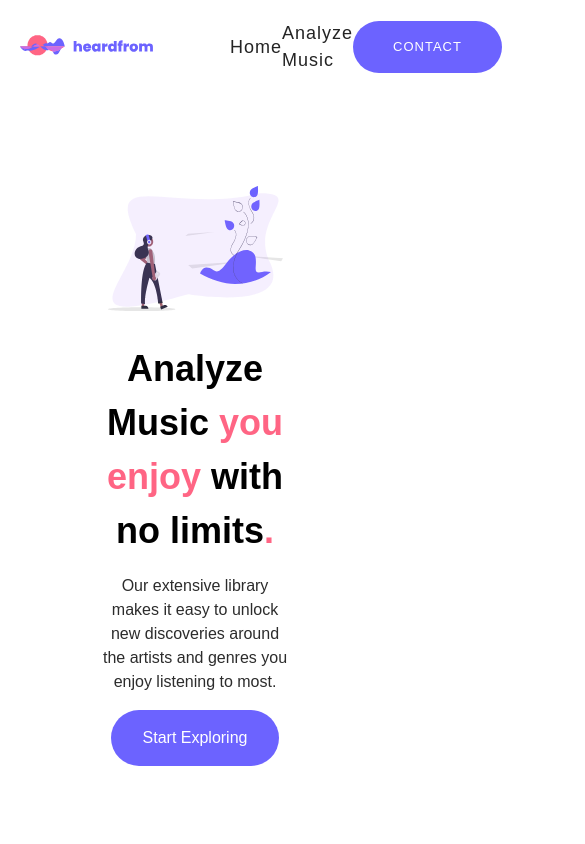
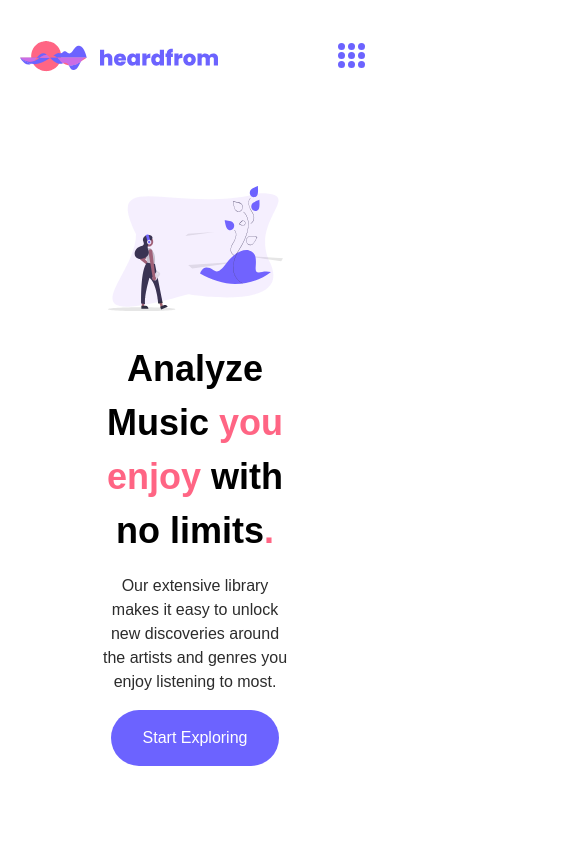
Before and after one commit to jmadrigaladan/spotify-react-api, a React (Create React App) app: page / in a window 390 px wide. Shown: the top 844 px of the page, 585 px wide, since content can reach past the window. Built offline with nearby package versions, Linux system fonts and the light colour scheme.

Commit message:
working on navbar responsiveness

```diff
--- a/src/components/Features.css
+++ b/src/components/Features.css
@@ -17,11 +17,15 @@
 .purpleText {
   color: #756dff;
 }
+.link__container {
+  margin-top: 24px;
+  text-align: left;
+}
 
 .discovering__link {
   display: flex;
+  width: 100%;
   align-items: center;
-  /* text-decoration: underline; */
   color: #756dff;
   font-size: 18px;
   font-weight: 600;
@@ -46,16 +50,13 @@
 .featuresText__container {
   display: flex;
   flex-direction: column;
+  justify-content: start;
   width: 50%;
 }
 
 .cards__container {
   width: 50%;
   margin-left: 40px;
-}
-
-.link__container {
-  margin-top: 24px;
 }
 
 .deck {
@@ -133,10 +134,6 @@
     top: 60px;
     left: 128px;
   }
-  /* .card__background {
-    width: 300px;
-  }
-*/
 }
 
 @media (max-width: 956px) {
--- a/src/components/Features.jsx
+++ b/src/components/Features.jsx
@@ -24,7 +24,7 @@ function Features() {
             taste.
           </p>
           <div className="link__container">
-            <Link className="discovering__link">
+            <Link className="discovering__link purple__text">
               Start discovering
               <ArrowForward className="arrow__link" />
             </Link>
--- a/src/components/Nav.css
+++ b/src/components/Nav.css
@@ -52,3 +52,88 @@
   -ms-transform: scale(0.98);
   transform: scale(0.98);
 }
+
+.phone__navbar {
+  display: none;
+}
+
+.phone__nav {
+  border: none;
+  background-color: transparent;
+}
+.bento-menu[data-v-48b363cf] {
+  width: 27px;
+  height: 27px;
+  display: flex;
+  flex-wrap: wrap;
+  justify-content: space-between;
+  box-sizing: content-box;
+  padding: 5px;
+  cursor: pointer;
+}
+.bento-menu > div[data-v-48b363cf] {
+  width: 7px;
+  height: 7px;
+  border-radius: 50%;
+  background-color: #6c63ff;
+  transition: all 0.4s ease;
+}
+
+@media (max-width: 1023px) {
+  .nav__links {
+    width: 60%;
+  }
+}
+
+@media (max-width: 768px) {
+  .nav__links {
+    display: none;
+  }
+  .phone__navbar {
+    display: block;
+  }
+  .phone__menu {
+    transform: translateX(100%);
+    opacity: 0;
+    position: fixed;
+    width: 100%;
+    height: 100vh;
+    top: 0;
+    left: 0;
+    z-index: 1005;
+    background-color: hsla(0, 0%, 100%, 0.95);
+    transition: all 0.4s ease;
+    display: flex;
+    flex-direction: column;
+    justify-content: center;
+    align-items: center;
+  }
+  .phone__nav--link {
+    font-size: 32px;
+    color: #6c63ff;
+    margin: 0 0 60px;
+  }
+}
+.phone__menu--active {
+  transform: translateX(0);
+  opacity: 1;
+}
+.bento-menu--active {
+  opacity: 0;
+}
+.close__btn-menu {
+  position: absolute;
+  top: 32px;
+  right: 32px;
+  font-size: 32px;
+  background-color: transparent;
+  z-index: 2000;
+  cursor: pointer;
+  color: #6c63ff;
+  opacity: 0;
+  transition: all 0.4s ease;
+}
+
+.close__btn-menu--active {
+  opacity: 1;
+}
--- a/src/components/Nav.jsx
+++ b/src/components/Nav.jsx
@@ -4,6 +4,10 @@ import "./Nav.css";
 import logoPurple from "../assets/heardfrom text logo PURPLE.svg";
 
 function Nav() {
+  const phoneMenu = document.querySelector(".phone__menu");
+  const bentoMenu = document.querySelector(".bento-menu");
+  const closeBtnMenu = document.querySelector(".close__btn-menu");
+
   return (
     <nav>
       <div className="nav__container">
@@ -28,7 +32,14 @@ function Nav() {
           </li>
         </ul>
 
-        {/* <div className="phone__navbar">
+        <div
+          className="phone__navbar"
+          onClick={() => {
+            phoneMenu.classList.toggle("phone__menu--active");
+            bentoMenu.classList.toggle("bento-menu--active");
+            closeBtnMenu.classList.toggle("close__btn-menu--active");
+          }}
+        >
           <div data-v-48b363cf="" className="bento-menu">
             <div data-v-48b363cf=""></div>
             <div data-v-48b363cf=""></div>
@@ -54,7 +65,7 @@ function Nav() {
               Contact
             </Link>
           </div>
-        </div> */}
+        </div>
       </div>
     </nav>
   );
--- a/src/components/Testimonials.css
+++ b/src/components/Testimonials.css
@@ -94,6 +94,8 @@
 .testimonialsLink {
   margin-top: 16px;
   font-size: 18px;
+  display: flex;
+  justify-content: center;
 }
 
 .open__testTwo {
@@ -118,3 +120,21 @@
   bottom: 5px;
   width: 80px;
 }
+
+@media (max-width: 1079px) {
+  .testimonials__mainText {
+    font-size: 36px;
+  }
+}
+
+@media (max-width: 768px) {
+  .testimonial__rowOne {
+    flex-direction: column-reverse;
+  }
+  .testimonial__rowTwo {
+    margin-top: 54px;
+  }
+  .testimonials__textContainer {
+    margin-bottom: 24px;
+  }
+}
--- a/src/components/Testimonials.jsx
+++ b/src/components/Testimonials.jsx
@@ -47,10 +47,12 @@ function Testimonials() {
                 The best way to discover new{" "}
                 <span className="pinkText">love</span> for music
               </h1>
-              <Link className="discovering__link pink testimonialsLink">
-                Start discovering
-                <ArrowForward className="arrow__link" />
-              </Link>
+              <div className="testimonial__link--container">
+                <Link className="discovering__link pink testimonialsLink hover-underline-animation">
+                  Start discovering
+                  <ArrowForward className="arrow__link" />
+                </Link>
+              </div>
             </div>
           </div>
           <div className="testimonial__rowTwo">
--- a/src/index.css
+++ b/src/index.css
@@ -102,3 +102,10 @@ button {
 .pinkText {
   color: #ff6584;
 }
+
+.pink {
+  color: #ff6584;
+}
+.pink::after {
+  background-color: #ff6584;
+}
```
Also changed, not shown: src/pages/Home.css (line endings or trailing spaces).
